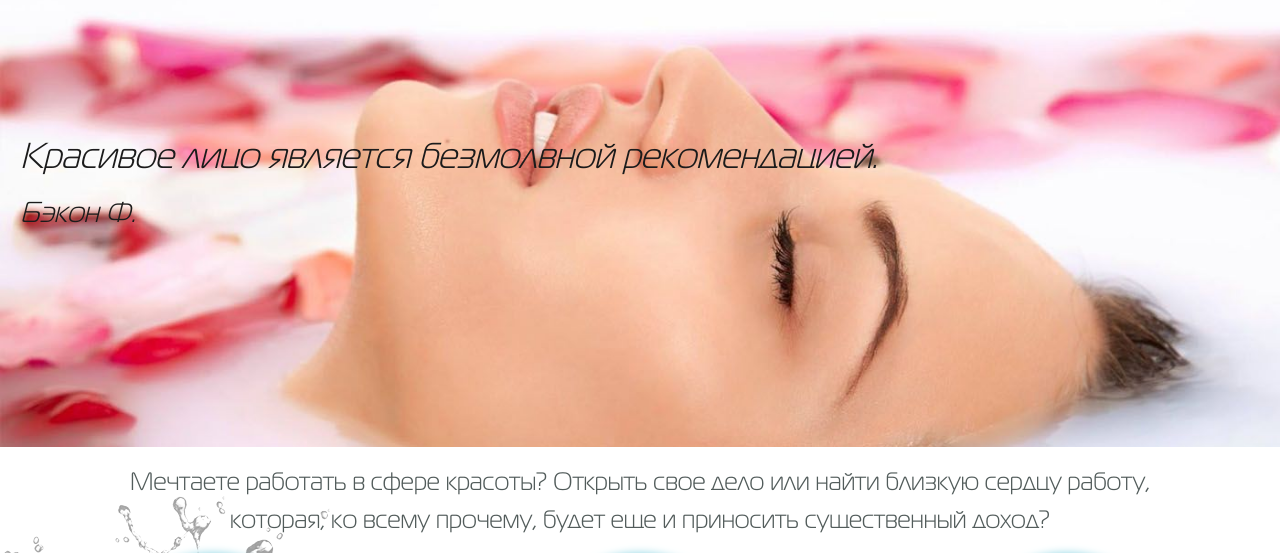
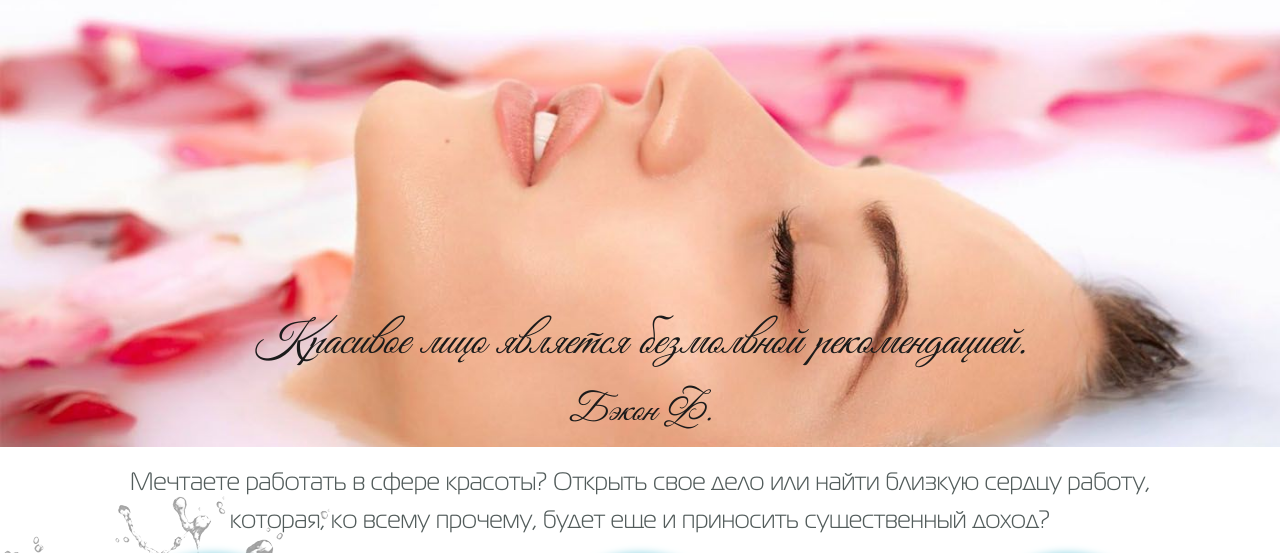
Before and after one commit to WebTownIP/centr-estetika.by, a website: page index.html in a window 1280 px wide. Shown: the part 179-732 px from the top of the page. Drawn offline with nearby package versions, Linux system fonts and the light colour scheme.

Commit message:
id6 change font for slider (#15)

```diff
--- a/assets/css/index.css
+++ b/assets/css/index.css
@@ -3,6 +3,13 @@
   src: url(../fonts/MagistralC.otf);
   font-weight: 400;
 }
+
+@font-face {
+  font-family: GoodVibesPro;
+  src: url(../fonts/GoodVibesPro.ttf);
+  font-weight: 400;
+}
+
 
 .container-fluid {
   max-width: 1500px !important;
@@ -284,39 +291,18 @@ body > footer {
     .cd-hero-slider li .content {
       position: absolute;
       width: 750px;
-      top: 30%;
+      bottom: 0%;
+      width: 100%;
+      text-align: center;
       color: #1B1B1B;
       font-style: italic;
-      font-size: 36px;
+      font-size: 45px;
+      font-family: GoodVibesPro, sans-serif;
     }
-
-      .cd-hero-slider li .content.right {
-        right: 0;
-      }
-
-      .cd-hero-slider li .content.left {
-        left: calc((100% - 1500px) / 2);
-      }
 
       .cd-hero-slider li .content p {
         margin: 0;
       }
-
-    @media (max-width: 1500px) {
-      .cd-hero-slider li .content {
-        width: 80%;
-      }
-
-        .cd-hero-slider li .content.left {
-          left: 20px;
-        }
-    }
-
-    @media (max-width: 768px) {
-      .cd-hero-slider li .content {
-        top: 15%;
-      }
-    }
 
       .cd-hero-slider li .content .sub-title {
         color: #F1C843;
```
Also changed, not shown: assets/fonts/GoodVibesPro.ttf (added).
